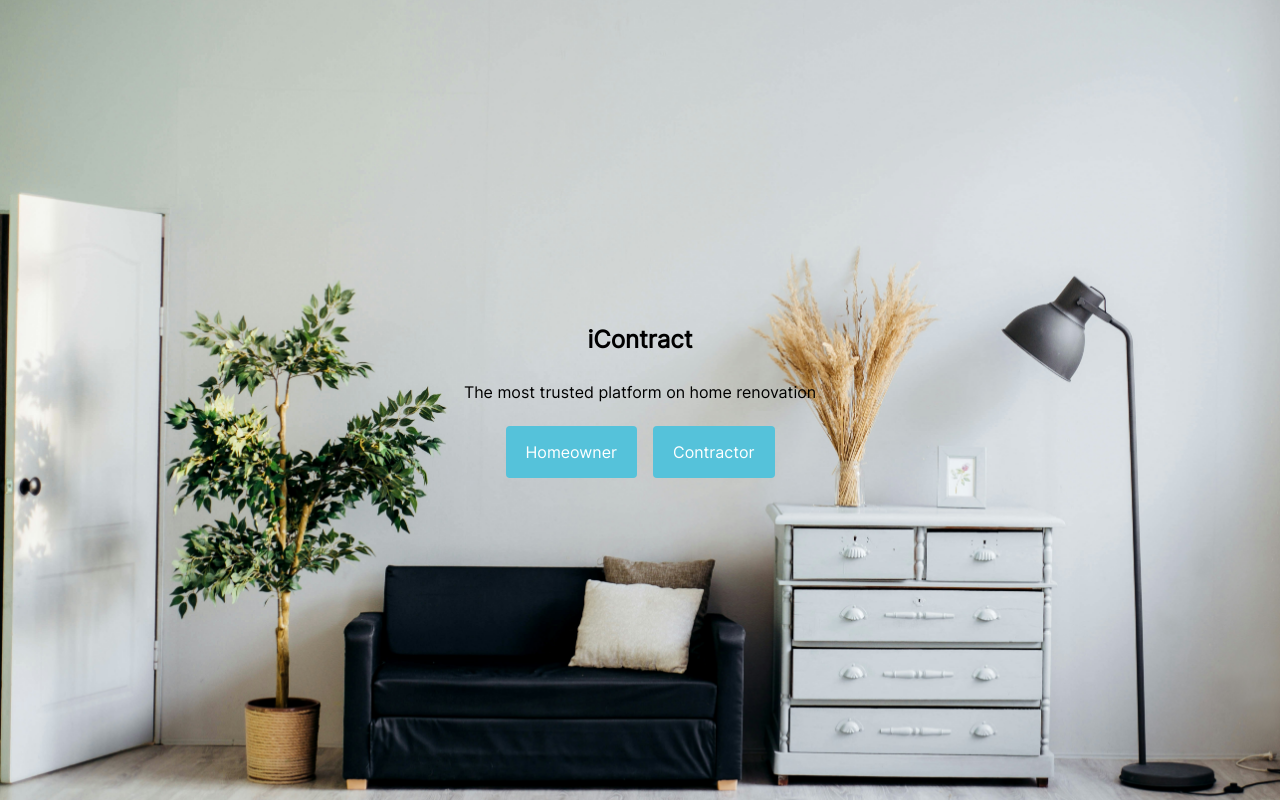
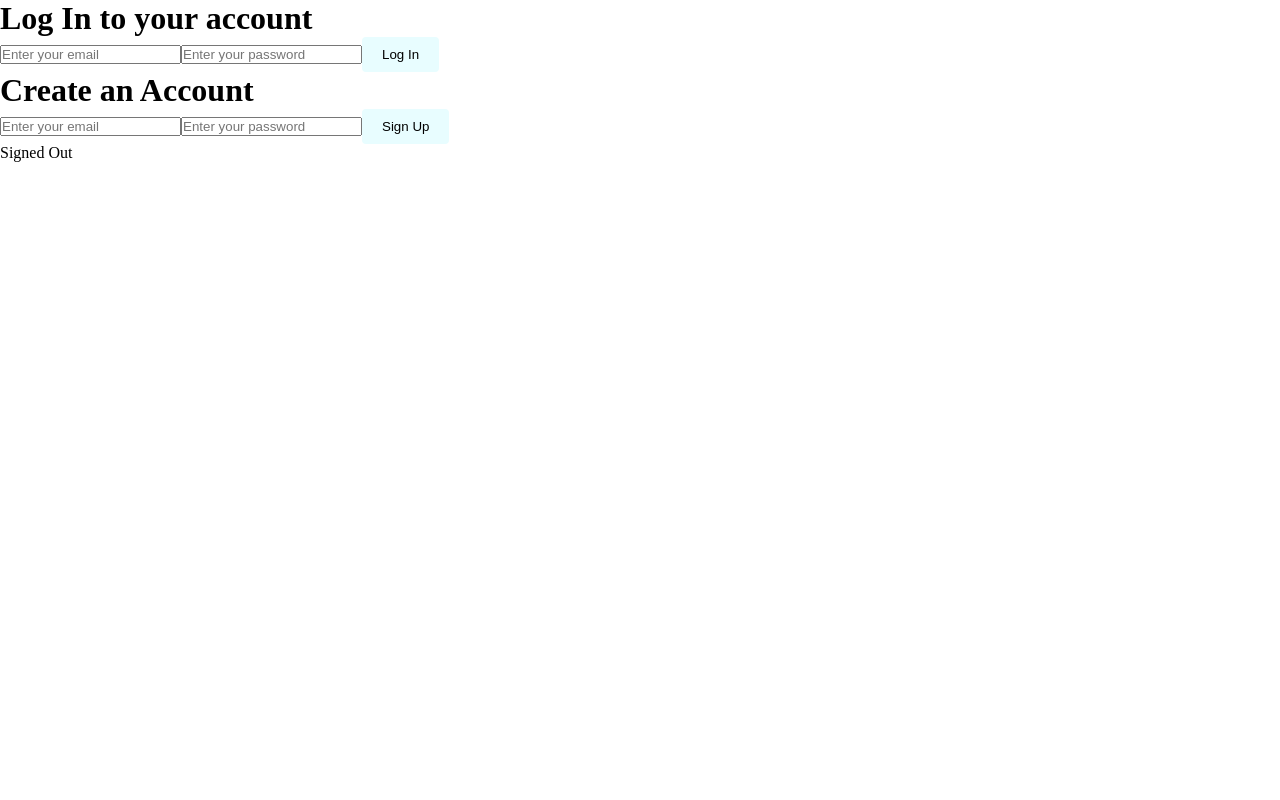
Before and after one commit to ctsang94/icontract-frontend, a React (Vite) app: page / in a window 1280 px wide. Built offline with nearby package versions, Linux system fonts and the light colour scheme; no server answers; what react-swipeable-views-utils would draw is missing.

Commit message:
Create auth feature

```diff
--- a/package.json
+++ b/package.json
@@ -16,6 +16,7 @@
     "@mui/lab": "^5.0.0-alpha.170",
     "@mui/material": "^5.15.21",
     "axios": "^1.7.2",
+    "firebase": "^10.12.4",
     "hover-carousel": "^1.1.0",
     "mui": "^0.0.1",
     "react": "^18.3.1",
--- a/src/App.jsx
+++ b/src/App.jsx
@@ -8,6 +8,9 @@ import Contractorpage from './pages/Contractorpage'
 import Landingpage from './pages/Landingpage'
 import Aboutmepage from './pages/Aboutmepage'
 import Projectsauctionpage from './pages/Projectsauctionpage'
+import SignIn from './components/Auth/SignIn'
+import SignUp from './components/Auth/SignUp'
+import AuthDetails from './components/Auth/AuthDetails'
 
 function App() {
   return (
@@ -15,7 +18,7 @@ function App() {
       <BrowserRouter>
         <HeaderWrapper />
         <Routes>
-          <Route path='/' element={<Landingpage />} />
+          <Route path='/' element={<><SignIn /> <SignUp/> <AuthDetails/></>} />
           <Route path='/homeowner' element={<Homepage />} />
           <Route path='/aboutme' element={<Aboutmepage />} />
           <Route path='/contractor' element={<Contractorpage />} />
--- /dev/null
+++ b/src/components/Auth/AuthDetails.jsx
@@ -0,0 +1,44 @@
+import React, { useEffect, useState } from "react";
+import { auth } from "../../firebase.jsx";
+import { onAuthStateChanged, signOut } from "firebase/auth";
+
+const AuthDetails = () => {
+  const [authUser, setAuthUser] = useState(null);
+
+  useEffect(() => {
+    const listen = onAuthStateChanged(auth, (user) => {
+      if (user) {
+        setAuthUser(user);
+      } else {
+        setAuthUser(null);
+      }
+    });
+
+    return () => {
+      listen();
+    };
+  }, []);
+
+  const userSignOut = () => {
+    signOut(auth)
+      .then(() => {
+        console.log("sign out successfully");
+      })
+      .catch((error) => console.log(error));
+  };
+  return (
+    <div>
+      {authUser ? (
+        <>
+          {" "}
+          <p>{`Signed In ${authUser.email}`}</p>{" "}
+          <button onClick={userSignOut}>Sign Out</button>{" "}
+        </>
+      ) : (
+        <p> Signed Out</p>
+      )}
+    </div>
+  );
+};
+
+export default AuthDetails;
--- /dev/null
+++ b/src/components/Auth/SignIn.jsx
@@ -0,0 +1,39 @@
+import React, { useState } from "react";
+import { auth } from "../../firebase";
+import { signInWithEmailAndPassword } from "firebase/auth";
+
+const SignIn = () => {
+  const [email, setEmail] = useState("");
+  const [password, setPassword] = useState("");
+
+  const signIn = (e) => {
+    e.preventDefault();
+    signInWithEmailAndPassword(auth, email, password)
+      .then((userCredential) => {
+        console.log(userCredential);
+      })
+      .catch((error) => console.log(error));
+  };
+  return (
+    <div className="sign-in-container">
+      <form onSubmit={signIn}>
+        <h1>Log In to your account</h1>
+        <input
+          type="email"
+          placeholder="Enter your email"
+          value={email}
+          onChange={(e) => setEmail(e.target.value)}
+        ></input>
+        <input
+          type="password"
+          placeholder="Enter your password"
+          value={password}
+          onChange={(e) => setPassword(e.target.value)}
+        ></input>
+        <button type="submit">Log In</button>
+      </form>
+    </div>
+  );
+};
+
+export default SignIn;
--- /dev/null
+++ b/src/components/Auth/SignUp.jsx
@@ -0,0 +1,39 @@
+import React, { useState } from "react";
+import { auth } from "../../firebase";
+import { createUserWithEmailAndPassword } from "firebase/auth";
+
+const SignUp = () => {
+  const [email, setEmail] = useState("");
+  const [password, setPassword] = useState("");
+
+  const signUp = (e) => {
+    e.preventDefault();
+    createUserWithEmailAndPassword(auth, email, password)
+      .then((userCredential) => {
+        console.log(userCredential);
+      })
+      .catch((error) => console.log(error));
+  };
+  return (
+    <div className="sign-in-container">
+      <form onSubmit={signUp}>
+        <h1>Create an Account</h1>
+        <input
+          type="email"
+          placeholder="Enter your email"
+          value={email}
+          onChange={(e) => setEmail(e.target.value)}
+        ></input>
+        <input
+          type="password"
+          placeholder="Enter your password"
+          value={password}
+          onChange={(e) => setPassword(e.target.value)}
+        ></input>
+        <button type="submit">Sign Up</button>
+      </form>
+    </div>
+  );
+};
+
+export default SignUp;
--- /dev/null
+++ b/src/firebase.jsx
@@ -0,0 +1,22 @@
+// Import the functions you need from the SDKs you need
+import { initializeApp } from "firebase/app";
+// TODO: Add SDKs for Firebase products that you want to use
+// https://firebase.google.com/docs/web/setup#available-libraries
+import {getAuth} from "firebase/auth";
+
+// Your web app's Firebase configuration
+const firebaseConfig = {
+  apiKey: "AIzaSyAe50JNFW_8wxT-eHWgMhyOUVegkjEuvJw",
+  authDomain: "icontract-aaac7.firebaseapp.com",
+  projectId: "icontract-aaac7",
+  storageBucket: "icontract-aaac7.appspot.com",
+  messagingSenderId: "47856065456",
+  appId: "1:47856065456:web:e137a9920d210e8b6e9475"
+};
+
+// Initialize Firebase
+const app = initializeApp(firebaseConfig);
+
+const auth = getAuth(app);
+
+export {auth};
```
Also changed, not shown: 1 other file (tests, documents, lock files or other folders).
